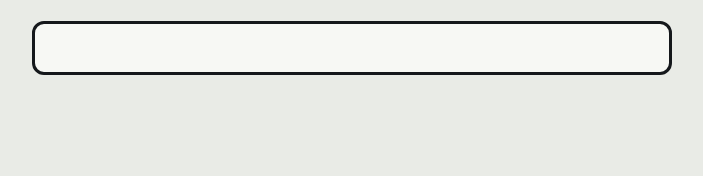
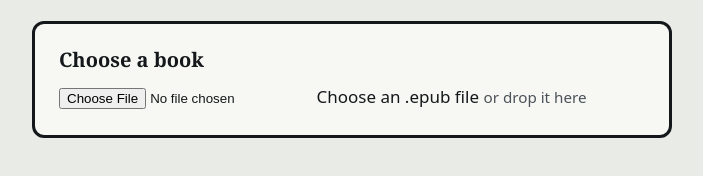
Before and after one commit to eoSalinas/prensa, a plain HTML site: page web/index.html in a window 1280 px wide. Shown: the part 320-496 px from the top of the page, without its empty margins (288-991 px from the left). Drawn offline with Linux system fonts and the light colour scheme.

Commit message:
feat(web): add file picker with drop zone

```diff
--- a/web/index.html
+++ b/web/index.html
@@ -22,6 +22,16 @@
     </div>
 
     <div class="screen">
+      <section id="pick" aria-labelledby="pick-title">
+        <h2 id="pick-title">Choose a book</h2>
+        <div id="drop" class="drop">
+          <input id="file" type="file" accept=".epub,application/epub+zip">
+          <label for="file">Choose an .epub file</label>
+          <span class="hint">or drop it here</span>
+        </div>
+        <p id="file-name" class="hint" hidden></p>
+      </section>
+
     </div>
 
 
```
